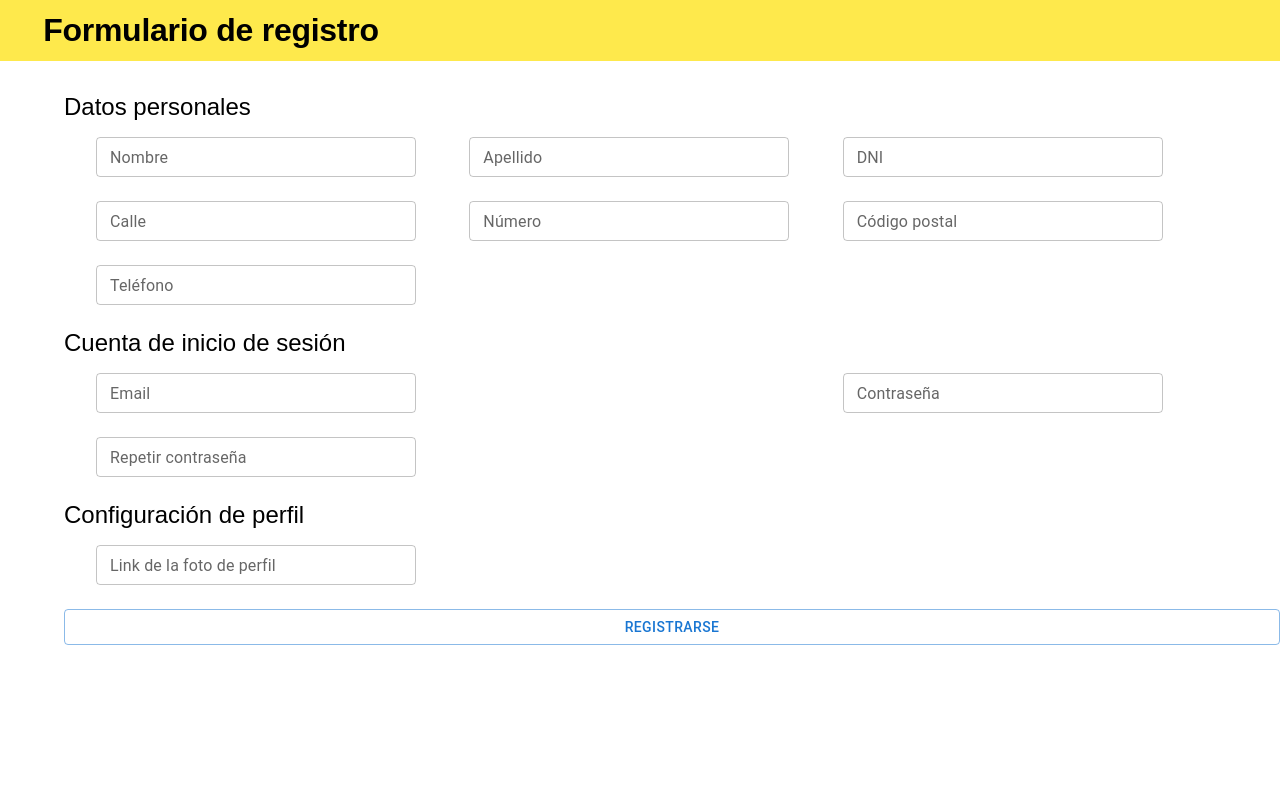
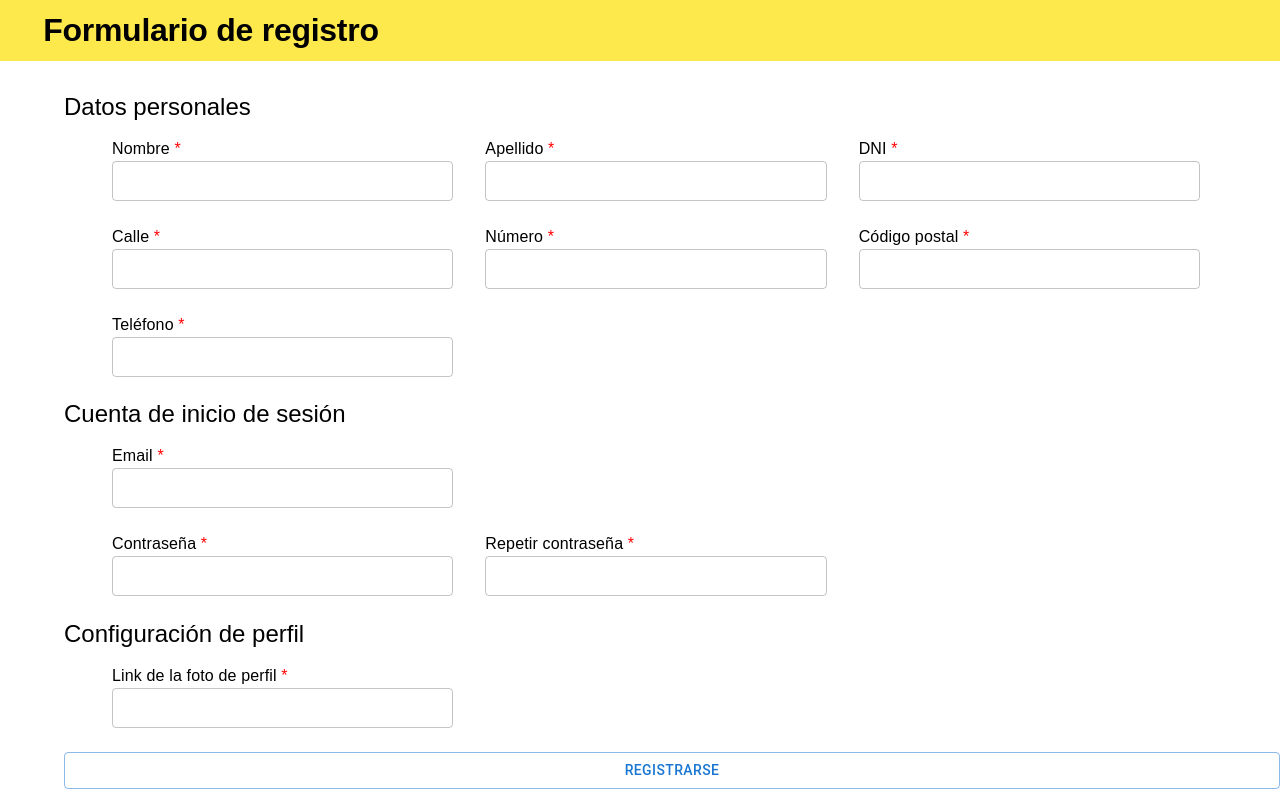
Before and after one commit to fiubyte/bafix-web, a React (Create React App) app: page / in a window 1280 px wide. Shown: the top 800 px of the page. Built offline with nearby package versions, Linux system fonts and the light colour scheme; no server answers; the HTML template or start-up script is replaced by a standard one.

Commit message:
fiubyte/.github#1 Fix spacing

```diff
--- a/src/components/RegisterForm/RegisterForm.css
+++ b/src/components/RegisterForm/RegisterForm.css
@@ -6,11 +6,15 @@
 
 .RegisterForm-input {
   margin-bottom: 1.5rem;
-  min-width: 20rem;
+  min-width: 1rem;
 }
 
 .RegisterForm-grid {
   max-width: 70rem;
   margin-top: 1rem;
-  margin-left: 2rem;
+  margin-left: 1rem;
 }
+
+.RegisterForm-required {
+  color: red;
+}
--- a/src/components/RegisterForm/RegisterForm.tsx
+++ b/src/components/RegisterForm/RegisterForm.tsx
@@ -4,6 +4,7 @@ import {Button, Grid, TextField, Typography} from '@mui/material';
 import axios from 'axios';
 import config from '../../config';
 import * as Yup from 'yup';
+import React from "react";
 
 interface RegisterValues {
   email: string;
@@ -77,18 +78,22 @@ const RegisterForm = (): JSX.Element => {
     label: string,
     name: keyof RegisterValues,
     type: string = 'text'
-  ): JSX.Element => (
+  ): React.ReactNode => (
     <Grid item xs={4}>
+      <Typography variant="body1" component="label">
+        {label} <span className={"RegisterForm-required"}> *</span>
+      </Typography>
       <TextField
-        label={label}
+        fullWidth
         variant="outlined"
         type={type}
         name={name}
         value={formik.values[name]}
         onChange={formik.handleChange}
         error={formik.touched[name] && Boolean(formik.errors[name])}
-        helperText={formik.touched[name] && formik.errors[name]}
-        className="RegisterForm-input"
+        helperText={
+          formik.touched[name] && formik.errors[name] ? formik.errors[name] : ' '
+        }
         size="small"
       />
     </Grid>
@@ -97,7 +102,7 @@ const RegisterForm = (): JSX.Element => {
   return (
     <form onSubmit={formik.handleSubmit} className="RegisterForm" noValidate autoComplete="off">
       <Typography variant="h3">Datos personales</Typography>
-      <Grid container className="RegisterForm-grid">
+      <Grid container className="RegisterForm-grid" columnSpacing={4}>
         {renderTextField('Nombre', 'name')}
         {renderTextField('Apellido', 'surname')}
         {renderTextField('DNI', 'document_number')}
@@ -107,14 +112,14 @@ const RegisterForm = (): JSX.Element => {
         {renderTextField('Teléfono', 'phone_number')}
       </Grid>
       <Typography variant="h3">Cuenta de inicio de sesión</Typography>
-      <Grid container className="RegisterForm-grid">
+      <Grid container className="RegisterForm-grid" columnSpacing={4}>
         {renderTextField('Email', 'email', 'email')}
-        <Grid item xs={4}></Grid>
+        <Grid item xs={8}></Grid>
         {renderTextField('Contraseña', 'password', 'password')}
         {renderTextField('Repetir contraseña', 'password2', 'password')}
       </Grid>
       <Typography variant="h3">Configuración de perfil</Typography>
-      <Grid container className="RegisterForm-grid">
+      <Grid container className="RegisterForm-grid" columnSpacing={4}>
         {renderTextField('Link de la foto de perfil', 'profile_photo_url')}
       </Grid>
       <Button variant="outlined" type="submit">
--- a/src/styles/themes.tsx
+++ b/src/styles/themes.tsx
@@ -14,7 +14,11 @@ const mainTheme = createTheme({
     h3: {
       fontFamily: "DM Sans, sans-serif",
       fontSize: "1.5rem",
-    }
+    },
+    body1: {
+      fontFamily: "DM Sans, sans-serif",
+      fontSize: "1rem",
+    },
   }
 });
 
```
Also changed, not shown: src/pages/RegisterPage/RegisterPage.css (line endings or trailing spaces).
